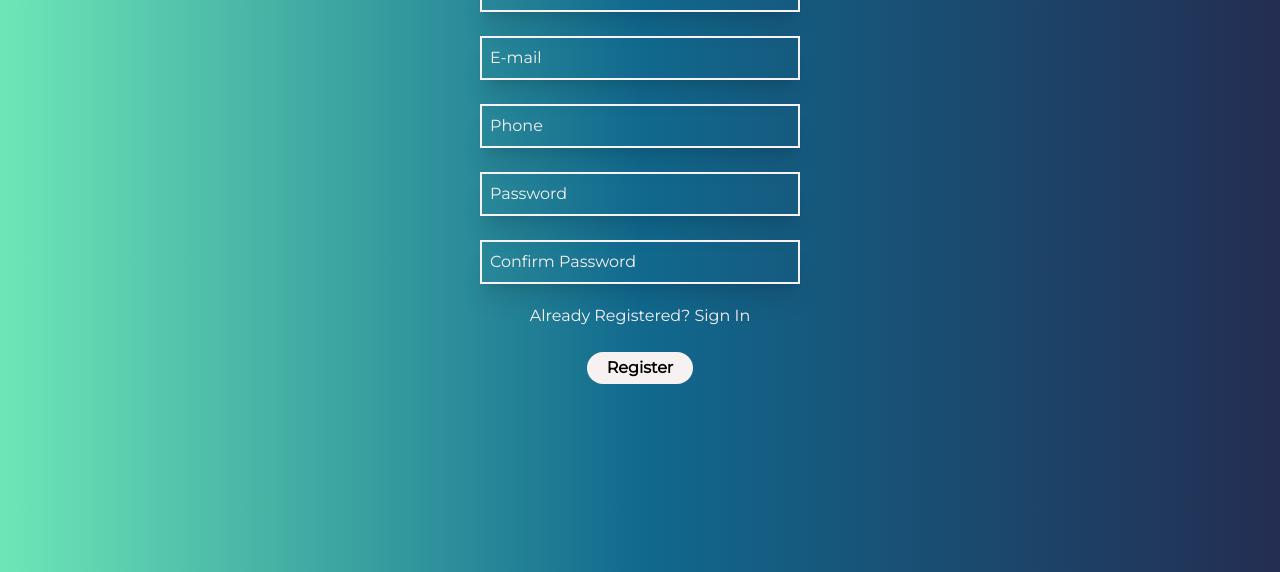
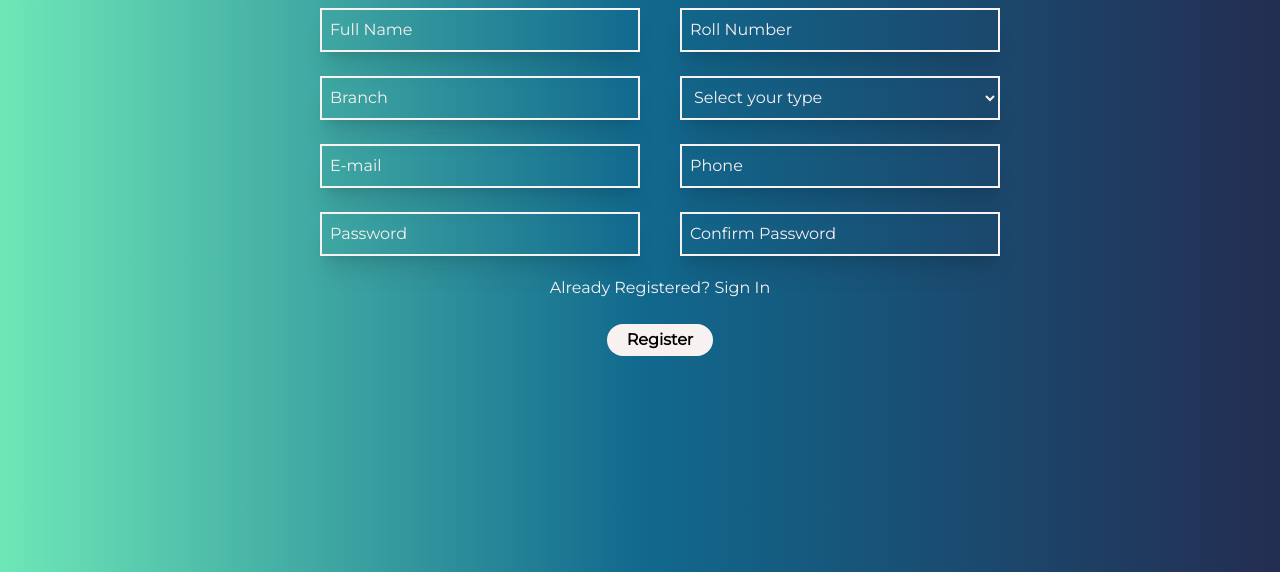
Before and after one commit to Ankitsingho7o/tailwind-Pro, a website built with Vite: page register.html in a window 1280 px wide. Shown: the part 252-824 px from the top of the page. Built offline with nearby package versions, Linux system fonts and the light colour scheme.

Commit message:
added grid for above medium screen

```diff
--- a/register.html
+++ b/register.html
@@ -18,17 +18,23 @@
       </div>
     </div>
     <div
-      class="form_box text-xs xl:text-base md:text-sm container md:w-2/5 xl:w-1/3 m-auto mt-0 flex flex-col items-center justify-center bg-transparent my-6 z-20"
+      class="form_box text-xs xl:text-base md:text-sm container m-auto mt-0 flex flex-col items-center justify-center bg-transparent my-6 z-20"
     >
       <div class="flex flex-row justify-center">
         <img src="images/logo.png" alt="" class="w-1/6" />
       </div>
       <div>
-        <form action="">
+        <form action="" class="grid md:grid-cols-2 md:space-x-10 grid-cols-1">
           <input
             type="text"
             placeholder="Full Name"
-            class="block mt-8 pl-2 w-64 xl:w-80 py-2 border-skin border-2 bg-transparent text-skin placeholder-skin shadow-xl"
+            class="block mt-6 pl-2 md:ml-10 w-64 xl:w-80 py-2 border-skin border-2 bg-transparent text-skin placeholder-skin shadow-xl"
+            required
+          />
+          <input
+            type="text"
+            placeholder="Roll Number"
+            class="block mt-6 pl-2 md:ml-10 w-64 xl:w-80 py-2 border-skin border-2 bg-transparent text-skin placeholder-skin shadow-xl"
             required
           />
           <input
@@ -37,6 +43,21 @@
             class="block mt-6 pl-2 w-64 xl:w-80 py-2 border-skin border-2 bg-transparent text-skin placeholder-skin shadow-xl"
             required
           />
+          <select
+            name=""
+            id=""
+            class="block mt-6 pl-2 w-64 xl:w-80 py-2 border-skin border-2 bg-transparent text-skin placeholder-skin shadow-xl"
+          >
+            <option value="" class="text-black bg-transparent">
+              Select your type
+            </option>
+            <option value="student" class="text-black bg-transparent">
+              Student
+            </option>
+            <option value="mentor" class="text-black bg-transparent">
+              Mentor
+            </option>
+          </select>
           <input
             type="email"
             placeholder="E-mail"
@@ -61,17 +82,18 @@
             class="block mt-6 pl-2 w-64 xl:w-80 py-2 border-skin border-2 bg-transparent text-skin placeholder-skin shadow-xl"
             required
           />
-          <div class="mt-5 text-skin flex justify-center">
+          <div class="mt-5 text-skin flex justify-center md:col-span-2">
             <a href="login.html" class="hover-underline-animation"
               ><center>Already Registered? Sign In</center></a
             >
           </div>
-          <button
-            type="submit"
-            class="block mx-auto mt-6 bg-skin text-black px-5 py-1 text-base hover:scale-110 transition-all duration-300 ease-in-out font-bold rounded-full"
-          >
-            Register
-          </button>
+          <div class="block mx-auto mt-6 text-black text-base md:col-span-2 text-center">
+            <button
+              type="submit" class="bg-skin px-5 py-1 hover:scale-110 transition-all duration-300 ease-in-out font-bold rounded-full"
+            >
+              Register
+            </button>
+          </div>
         </form>
       </div>
     </div>
```
